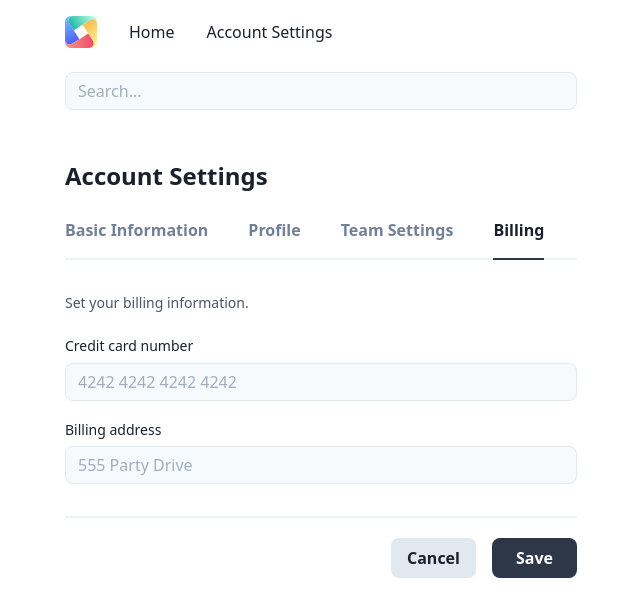
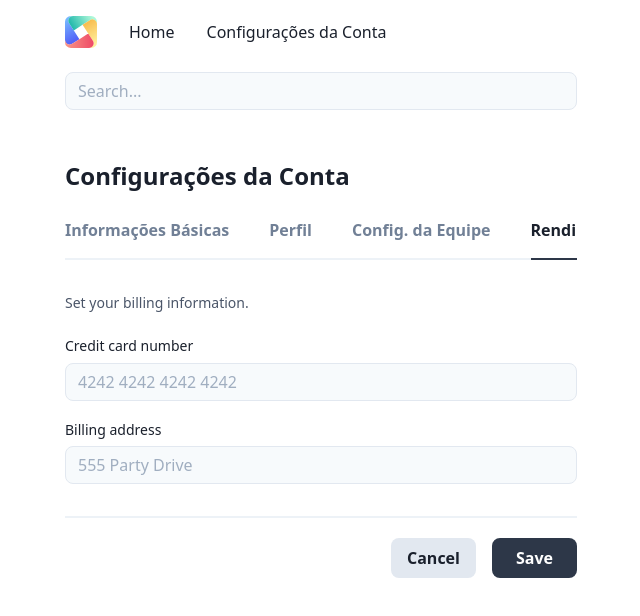
Before and after one commit to rolandmontalvan/yarn-next-vercel, a Next.js app: page /account-settings/billing in a window 1280 px wide. Shown: the top 616 px of the page, without its empty margins (319-959 px from the left). Built offline with nearby package versions, Linux system fonts and the light colour scheme.

Commit message:
segunda pagina

```diff
--- a/components/AccountSettingsLayout.js
+++ b/components/AccountSettingsLayout.js
@@ -21,34 +21,34 @@ const ActiveLink = ({ children, href, className }) => {
 const AccountSettingsLayout = ({ children }) => {
   return (
     <div className="max-w-xl mx-auto px-8">
-      <h1 className="text-2xl text-gray-900 font-semibold">Account Settings</h1>
+      <h1 className="text-2xl text-gray-900 font-semibold">Configurações da Conta</h1>
 
       <div
         className="mt-6 flex overflow-x-auto scrollbar-none"
         style={{ boxShadow: "inset 0 -2px 0 #edf2f7" }}
       >
         <ActiveLink href="/account-settings/basic-information">
-          Basic Information
+          Informações Básicas
         </ActiveLink>
 
         <ActiveLink href="/account-settings/profile" className="ml-10">
-          Profile
+          Perfil
         </ActiveLink>
 
         <ActiveLink href="/account-settings/team-settings" className="ml-10">
-          Team Settings
+          Config. da Equipe
         </ActiveLink>
 
         <ActiveLink href="/account-settings/billing" className="ml-10">
-          Billing
+          Rendimento
         </ActiveLink>
 
         <ActiveLink href="/account-settings/notifications" className="ml-10">
-          Notifications
+          Notificações
         </ActiveLink>
 
         <ActiveLink href="/account-settings/security" className="ml-10">
-          Security
+          Segurança
         </ActiveLink>
       </div>
 
--- a/components/SiteLayout.js
+++ b/components/SiteLayout.js
@@ -13,7 +13,7 @@ const SiteLayout = ({ children }) => (
               </Link>
               <Link href="/account-settings/basic-information">
                 <a className="ml-8 font-medium text-gray-900">
-                  Account Settings
+                  Configurações da Conta
                 </a>
               </Link>
             </div>
--- a/pages/index.js
+++ b/pages/index.js
@@ -4,16 +4,16 @@ const Index = () => (
   <div className="mt-8 max-w-xl mx-auto px-8">
     <h1 className="text-center">
       <span className="block text-xl text-gray-600 leading-tight">
-        Welcome to this
+        Bem a nossa
       </span>
       <span className="block text-5xl font-bold leading-none">
-        Awesome Website
+        Consulta Acadêmica
       </span>
     </h1>
     <div className="mt-12 text-center">
       <Link href="/account-settings/basic-information">
         <a className="inline-block bg-gray-900 hover:bg-gray-800 text-white font-medium rounded-lg px-6 py-4 leading-tight">
-          View account settings
+          Configurações da Conta
         </a>
       </Link>
     </div>
```
